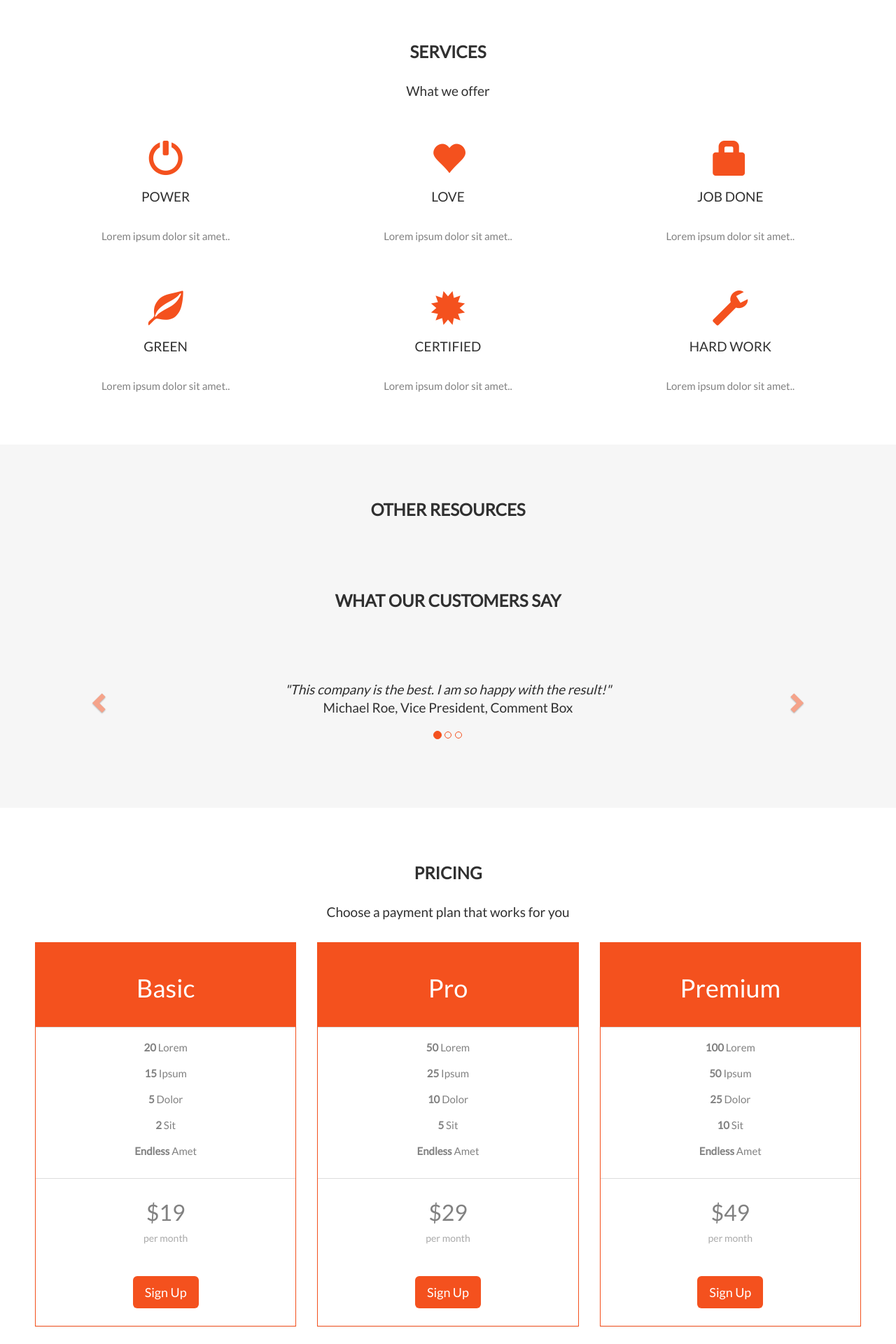
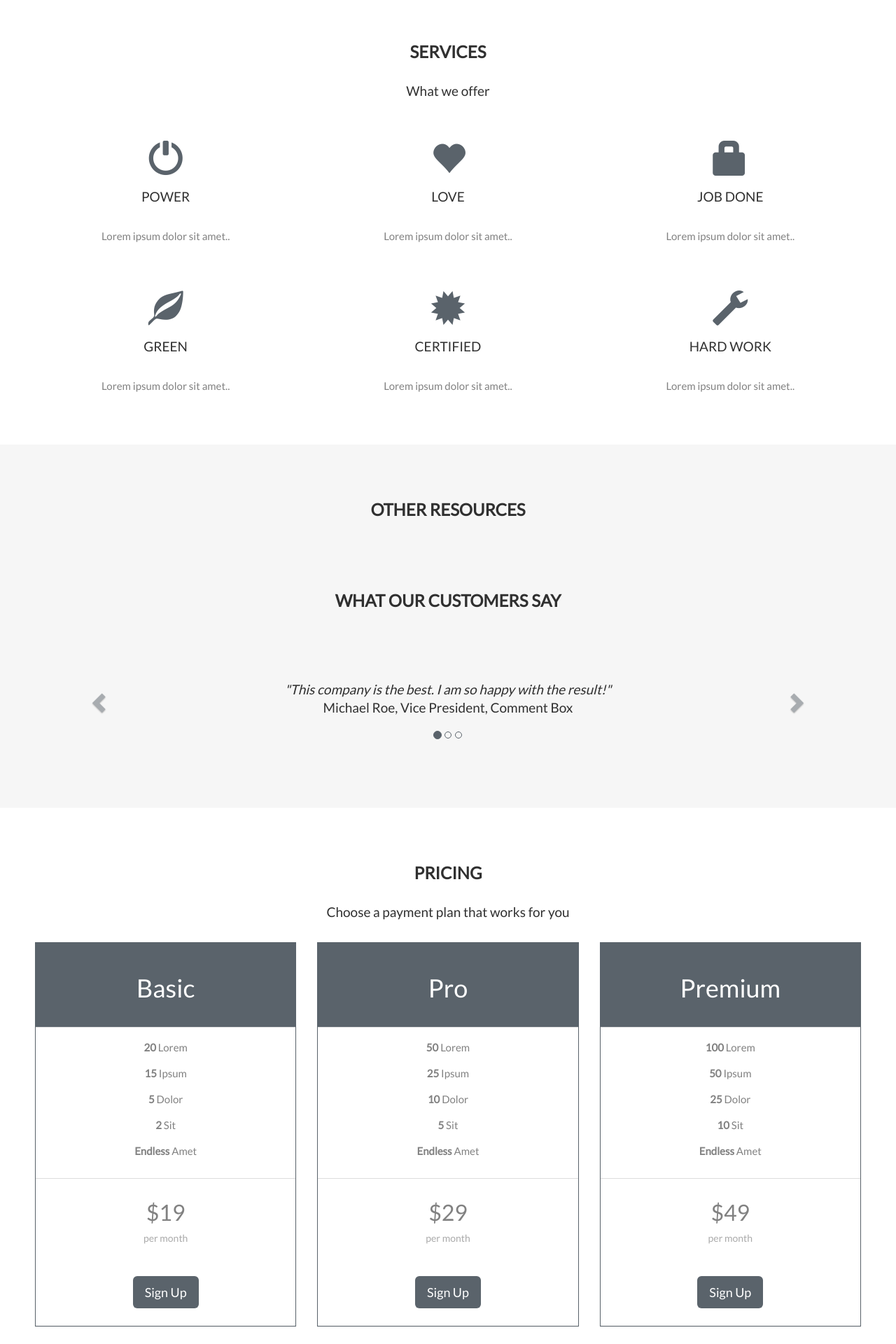
Before and after one commit to JacobKohav/NuMem_Components, a Django app: page / in a window 1280 px wide. Shown: the part 1560-3480 px from the top of the page at 70% size. Run offline with Django 3.2, Linux system fonts and the light colour scheme; data that the repository does not hold is empty; some libraries are stand-ins or nearby versions.

Commit message:
Add a few aesthetic changes

```diff
--- a/training_site/templates/base_layout.html
+++ b/training_site/templates/base_layout.html
@@ -30,10 +30,10 @@ body {
 		margin-bottom: 30px;
 	}
 	.jumbotron {
-		background-color: #f4511e;
+		background-color: #5a636b;
 		color: #fff;
 		padding: 100px 25px;
-		font-family: Montserrat, sans-serif;
+		font-family: Roboto, sans-serif;
 	}
 	.container-fluid {
 		padding: 60px 50px;
@@ -42,11 +42,11 @@ body {
 		background-color: #f6f6f6;
 	}
 	.logo-small {
-		color: #f4511e;
+		color: #5a636b;
 		font-size: 50px;
 	}
 	.logo {
-		color: #f4511e;
+		color: #5a636b;
 		font-size: 200px;
 	}
 	.thumbnail {
@@ -61,13 +61,13 @@ body {
 	}
 	.carousel-control.right, .carousel-control.left {
 		background-image: none;
-		color: #f4511e;
+		color: #5a636b;
 	}
 	.carousel-indicators li {
-		border-color: #f4511e;
+		border-color: #5a636b;
 	}
 	.carousel-indicators li.active {
-		background-color: #f4511e;
+		background-color: #5a636b;
 	}
 	.item h4 {
 		font-size: 19px;
@@ -80,7 +80,7 @@ body {
 		font-style: normal;
 	}
 	.panel {
-		border: 1px solid #f4511e;
+		border: 1px solid #5a636b;
 		border-radius:0 !important;
 		transition: box-shadow 0.5s;
 	}
@@ -88,13 +88,13 @@ body {
 		box-shadow: 5px 0px 40px rgba(0,0,0, .2);
 	}
 	.panel-footer .btn:hover {
-		border: 1px solid #f4511e;
+		border: 1px solid #5a636b;
 		background-color: #fff !important;
-		color: #f4511e;
+		color: #5a636b;
 	}
 	.panel-heading {
 		color: #fff !important;
-		background-color: #f4511e !important;
+		background-color: #5a636b !important;
 		padding: 25px;
 		border-bottom: 1px solid transparent;
 		border-top-left-radius: 0px;
@@ -114,12 +114,12 @@ body {
 	}
 	.panel-footer .btn {
 		margin: 15px 0;
-		background-color: #f4511e;
+		background-color: #5a636b;
 		color: #fff;
 	}
 	.navbar {
 		margin-bottom: 0;
-		background-color: #f4511e;
+		background-color: #5a636b;
 		z-index: 9999;
 		border: 0;
 		font-size: 12px !important;
@@ -132,7 +132,7 @@ body {
 		color: #fff !important;
 	}
 	.navbar-nav li a:hover, .navbar-nav li.active a {
-		color: #f4511e !important;
+		color: #5a636b !important;
 		background-color: #fff !important;
 	}
 	.navbar-default .navbar-toggle {
@@ -142,7 +142,7 @@ body {
 	footer .glyphicon {
 		font-size: 20px;
 		margin-bottom: 20px;
-		color: #f4511e;
+		color: #5a636b;
 	}
 	.slideanim {visibility:hidden;}
 	.slide {
```
